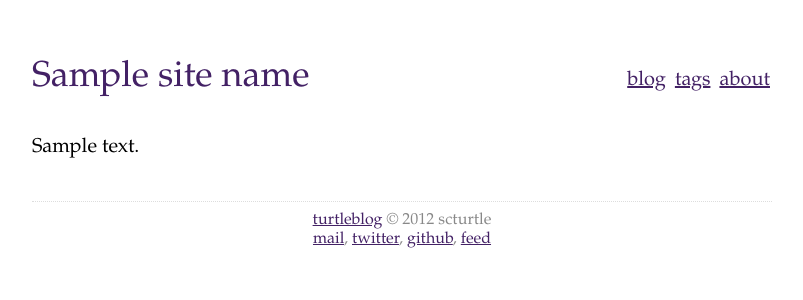
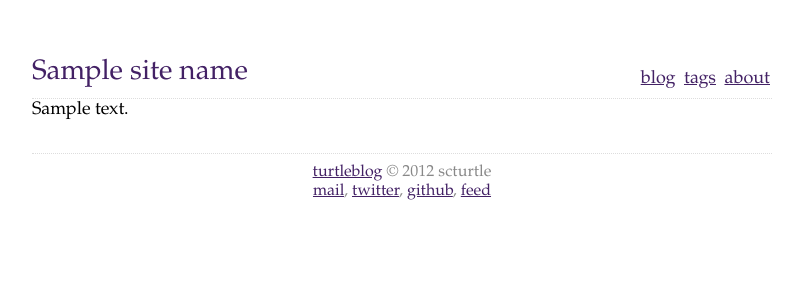
Before and after one commit to scturtle/turtleblog, a Python web app: template template/page.html in a window 1280 px wide. Shown: the top 300 px of the page, without its empty margins (238-1041 px from the left). Run offline with Jinja, Linux system fonts and the light colour scheme; the template is opened without the code that fills it: most values are stand-ins (such as "Sample title", 1, 10 or a date in 2020).

Commit message:
modify css (fix)

```diff
--- a/static/style.css
+++ b/static/style.css
@@ -1,48 +1,49 @@
-
+/* modified from http://lucumr.pocoo.org/ */
 /* general style */
 body    { font-family: 'Palatino';
-          font-size: 20px; margin: 0; padding: 0; }
+          font-size: 18px; margin: 0; padding: 0; }
 a       { color: #432165; }
 a:hover { color: #3b185f; background: #f9f8fa; }
 
 /* headlines */
-h1, h2, h3, h4, h5, h6      { font-weight: normal; color: #222; }
+h1, h2, h3, h4, h5, h6      { font-weight: normal; }
 h1 a, h2 a, h3 a, h4 a,
 h5 a, h6 a                  { text-decoration: none; }
 h1 a:hover, h2 a:hover,
 h3 a:hover, h4 a:hover      { color: #432165; text-decoration: underline; }
-h1.title                    { width: 560px; }
 h1, h2                      { margin: 10px 0 25px 0; }
-h1                          { font-size: 48px; line-height: 52px; }
-h2                          { font-size: 36px; line-height: 40px; }
+h1                          { font-size: 36px; }
+h2                          { font-size: 24px; }
 
 /* layout elements */
-div.body                    { clear: both; }
+div.body                    { clear: both; border-top: 1px dotted #ddd; }
 div.container               { width: 740px; margin: 48px auto; padding: 0; }
 div.header                  { float: left; }
+div.header a                { font-size: 28px; line-height: 50px;
+                              text-decoration: none; }
 div.navigation              { float: right; margin-top: 20px;}
-div.header, div.navigation  { height: 25px; margin-bottom: 42px; }
 div.navigation ul           { margin: 0; padding: 0; list-style: none; }
 div.navigation ul li        { display: inline; margin: 0 2px; padding: 0; }
 div.footer                  { border-top: 1px dotted #ddd; padding-top: 9px;
-                              margin-top: 42px; font-size: 16px; color: #888;
+                              margin-top: 32px; font-size: 16px; color: #888;
                               text-align: center; }
 div.footer p                { margin: 0; }
+h1 + p.date                 { color: #888; margin-top: -20px; font-style: italic; }
 
 /* margins and stuff */
-p, div.line-block, ul, ol, pre,
-    table                       { margin: 25px 0 25px 0; }
-dt                              { margin: 25px 0 16px 0; padding: 0; }
-dd                              { margin: 16px 0 25px 40px; padding: 0; }
-ul ol, ol ul, ul ul, ol ol      { margin: 10px 0; padding: 0 0 0 40px; }
-li                              { padding: 0; }
-h1 + p.date                     { margin-top: -20px; font-style: italic; }
+p, ul, ol, pre, table       { margin: 25px 0 25px 0; }
+dt                          { margin: 25px 0 16px 0; padding: 0; }
+dd                          { margin: 16px 0 25px 40px; padding: 0; }
+ul ol, ol ul, ul ul, ol ol  { margin: 10px 0; padding: 0 0 0 40px; }
+li                          { padding: 0; }
 
 /* code */
-pre, code   {   border: 1px solid #ddd; border-radius: 3px; }
-pre         { font-size: 0.82em; line-height: 1.3;
-              padding: 10px; background: #fafafa; }
-code        { background: #eee; color: #432165; padding: 0 5px; margin: 0 2px; }
+pre, code   { border: 1px solid #ddd; border-radius: 5px; }
+pre         { font-size: 0.82em; line-height: 1.3em;
+              padding: 10px; background: #fafafa;
+              overflow: auto;}
+code        { font-size: 16px; background: #fafafa; color: #432165;
+              padding: 0 5px; margin: 0 2px; }
 
 /* tables */
 table           { border: 1px solid #ddd; border-collapse: collapse;
@@ -59,14 +60,14 @@ div.overview div.date           { margin: 0; padding: 0;
                                   text-align: right; font-style: italic; }
 
 /* picture */
-img { border-radius: 0.3em;
+img { border-radius: 0.2em;
       box-shadow: rgba(0,0,0,0.15) 0 1px 4px;
       box-sizing: border-box;
-      border: #fff 0.5em solid;
+      border: #fff 0.3em solid;
       display: block; margin: 0 auto; }
 
 /* pagination */
-div.pagination  { margin: 36px 0 0 0; text-align: center; }
+div.pagination  { margin: 24px 0 0 0; text-align: center; }
 
 /*tags*/
 ul.tagcloud     { font-size: 16px; margin: 36px 0; padding: 0;
--- a/template/base.html
+++ b/template/base.html
@@ -11,7 +11,7 @@
   <body>
     <div class=container>
       <div class=header>
-        <h2><a href='/'>{{ site_name }}</a></h2>
+        <a href='/'>{{ site_name }}</a>
       </div>
       <div class=navigation>
         <ul>
@@ -36,18 +36,18 @@
     </div>
 {% block extrascript %}{% endblock %}
 
-<!--<script type="text/javascript">-->
+<script type="text/javascript">
 
-  <!--var _gaq = _gaq || [];-->
-  <!--_gaq.push(['_setAccount', 'UA-33410961-1']);-->
-  <!--_gaq.push(['_trackPageview']);-->
+  var _gaq = _gaq || [];
+  _gaq.push(['_setAccount', 'UA-33410961-1']);
+  _gaq.push(['_trackPageview']);
 
-  <!--(function() {-->
-    <!--var ga = document.createElement('script'); ga.type = 'text/javascript'; ga.async = true;-->
-    <!--ga.src = ('https:' == document.location.protocol ? 'https://ssl' : 'http://www') + '.google-analytics.com/ga.js';-->
-    <!--var s = document.getElementsByTagName('script')[0]; s.parentNode.insertBefore(ga, s);-->
-  <!--})();-->
+  (function() {
+    var ga = document.createElement('script'); ga.type = 'text/javascript'; ga.async = true;
+    ga.src = ('https:' == document.location.protocol ? 'https://ssl' : 'http://www') + '.google-analytics.com/ga.js';
+    var s = document.getElementsByTagName('script')[0]; s.parentNode.insertBefore(ga, s);
+  })();
 
-<!--</script>-->
+</script>
   </body>
 </html>
```
